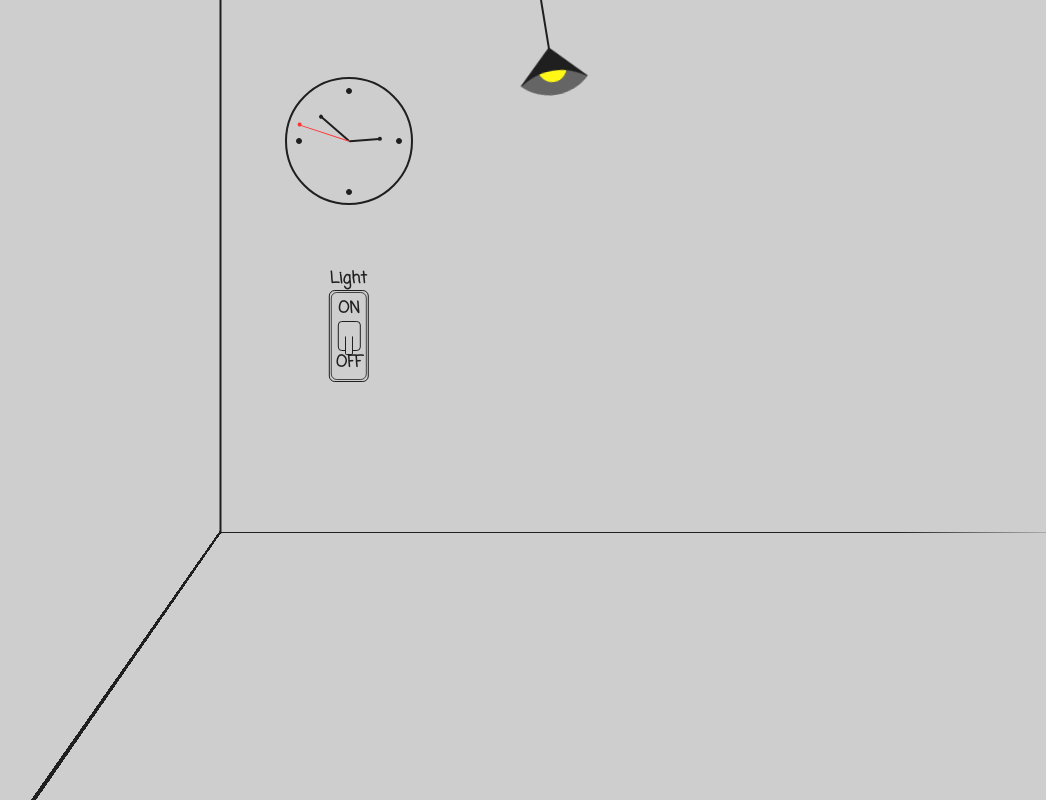
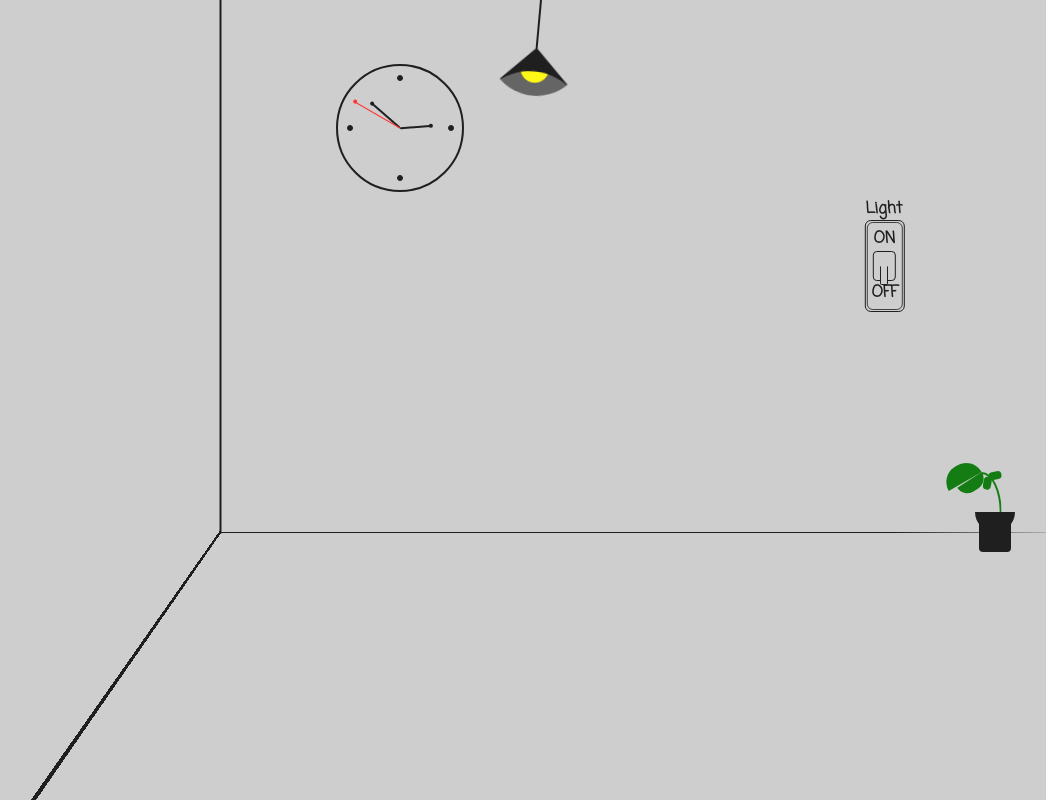
Before and after one commit to TohidEq/TohidEq, a Next.js app: page / in a window 1280 px wide. Shown: the top 800 px of the page, without its empty margins (99-1145 px from the left). Built offline with nearby package versions, Linux system fonts and the light colour scheme.

Commit message:
Create Plant (flytrap)

```diff
--- a/src/app/globals.css
+++ b/src/app/globals.css
@@ -119,6 +119,13 @@ body {
 }
 
 
+#room{
+  @apply
+  relative
+  overflow-x-hidden
+  h-screen;
+}
+
 
 
 
@@ -132,10 +139,19 @@ body {
 #clock{
   @apply -z-40
   absolute
-  left-[35%]
+  left-[39%]
   -translate-x-1/2
   top-[8%];
 }
+
+
+#plant{
+  @apply absolute
+  top-[64%]
+  right-[13%]
+  ;
+}
+
 
 
 #light{
@@ -145,9 +161,10 @@ body {
 
 #light__switch{
   @apply
-  left-[35%]
+  right-[20vw]
   -translate-x-1/2
-  top-[30%];
+  top-[39vh]
+  -translate-y-full;
 }
 
 
--- a/src/app/page.tsx
+++ b/src/app/page.tsx
@@ -1,10 +1,10 @@
 'use client';
-import ThemeToggle from '@/components/theme-toggle';
 import { useMounted } from '@/hooks/use-mounted';
 import { useTheme } from 'next-themes';
 import Wall from '@/components/wall/wall';
 import Clock from '../components/clock/clock';
 import Light from '../components/light/light';
+import Plant from '../components/plant/plant';
 
 export default function Home() {
 
@@ -15,16 +15,13 @@ export default function Home() {
     <div className="home" id="home">
       <main className="home__countainer">
         <div className="home__content">
-          <Wall />
-          <Clock />
-          <Light />
-          <br /><br /><br />
-          <div className="asd">
-            <span className='text-yellow-800'>
-              {mounted && theme}
-            </span>
+          <div id="room">
+            <Wall />
+            <Clock />
+            <Plant />
+            <Light />
           </div>
-          <ThemeToggle />
+
 
         </div>
       </main>
--- a/src/components/clock/clock.css
+++ b/src/components/clock/clock.css
@@ -50,17 +50,17 @@
 
 .clock__h span {
   @apply h-1 w-1 bg-black-2-light-source
-  shadow-[0_0_2px_2px_var(--night-light)];
+  shadow-[0_0_4px_2px_var(--night-light)];
 }
 
 .clock__m span {
   @apply h-1 w-1 bg-black-2-light-source
-  shadow-[0_0_2px_2px_var(--night-light)];
+  shadow-[0_0_4px_2px_var(--night-light)];
 }
 
 .clock__s span {
   @apply h-1 w-1  bg-only-redc
-  shadow-[0_0_2px_2px_var(--red-night-light)];
+  shadow-[0_0_4px_2px_var(--red-night-light)];
 }
 
 [data-theme='dark'] .clock__dots__3,
--- a/src/components/light/light.css
+++ b/src/components/light/light.css
@@ -161,12 +161,12 @@
 }
 .light__switch__key::after{
   @apply content-[""] absolute
-  w-[2px] h-[2px]
+  w-[31%] h-[14%]
   left-1/2
   -top-[2px]
   -translate-x-1/2
   bg-light-source
-  shadow-[0_0_2px_2px_var(--night-light)]
+  shadow-[0_0_8px_2px_var(--night-light)]
   rounded-full;
 }
 
--- /dev/null
+++ b/src/components/plant/plant.css
@@ -0,0 +1,126 @@
+@reference "../../app/globals.css";
+
+
+.plant{
+}
+
+.plant__container{
+}
+
+.plant__content{
+}
+
+.plant__pot{
+  @apply relative;
+}
+
+.plant__pot__container{
+  @apply relative
+  w-10 h-10
+  overflow-hidden;
+}
+
+.plant__pot__top{
+  @apply bg-foreground
+  absolute
+  w-full h-full bottom-1/2 left-0
+  rounded-full;
+}
+
+.plant__pot__bottom{
+  @apply bg-foreground
+  absolute
+  w-[80%] h-full
+  left-[10%] top-0
+  rounded-b-sm;
+}
+
+
+
+
+
+.plant__flower{
+  @apply absolute
+  w-1/2 h-full
+  left-0 bottom-full
+  translate-x-1/3
+  rounded-tr-[100%]
+  border-t-2 border-r-2 border-greenc
+  ;
+}
+
+/* Leafs */
+.plant__flower::before, .plant__flower::after{
+  @apply absolute content-[""] block
+  -top-[2%] left-[42%]
+  bg-greenc
+  origin-left
+  transition-all duration-200
+  w-[70%] h-[20%] rounded-full;
+
+}
+
+.plant__flower::after{
+  @apply rotate-[100deg];
+}
+.plant__flower::before{
+  @apply -rotate-12;
+}
+
+
+[data-theme='dark'] .plant__flower::after{
+  @apply left-[29%] top-[21%] scale-150;
+}
+[data-theme='dark'] .plant__flower::before{
+  @apply left-[109%] scale-150;
+}
+
+
+
+/* Head */
+
+.plant__flower__flytrap__head{
+  @apply absolute
+    w-full
+    h-full
+    bottom-[105%] left-[2%]
+    origin-bottom-left
+    -rotate-[120deg] transition-all duration-150;
+}
+
+[data-theme='dark'] .plant__flower__flytrap__head{
+  @apply -rotate-[20deg] scale-150;
+}
+
+
+.plant__flower__flytrap__upper-jaw{
+  @apply absolute block
+    w-full h-full
+    bottom-0 left-0
+    bg-greenc
+    rounded-r-full
+}
+
+.plant__flower__flytrap__lower-jaw{
+  @apply absolute block
+    w-[66%] h-[76%]
+    bottom-0 right-full
+    bg-greenc
+    rounded-l-full
+    origin-bottom-right
+    -rotate-3;
+}
+
+[data-theme='dark'] .plant__flower__flytrap__lower-jaw{
+  @apply -rotate-45
+}
+
+
+.plant__flower__flytrap__eye{
+  @apply absolute block
+    w-2 h-2
+    left-[35%] top-[34%]
+    rounded-full
+    shadow-[0_0_6px_2px_var(--red-night-light)]
+    bg-red-night-light;
+}
--- /dev/null
+++ b/src/components/plant/plant.tsx
@@ -0,0 +1,42 @@
+
+'use client';
+
+import { useTheme } from 'next-themes';
+import './plant.css';
+import { useMounted } from '@/hooks/use-mounted';
+
+export default function Plant() {
+  const { theme, setTheme, resolvedTheme } = useTheme();
+
+  const mounted = useMounted();
+  const toggleTheme = () => {
+    setTheme(resolvedTheme === 'dark' ? 'light' : 'dark');
+  };
+
+  return (
+<div className="plant" id="plant">
+  <div className="plant__container">
+    <div className="plant__content">
+      <div className="plant__pot">
+
+        <div className="plant__pot__container">
+          <span className="plant__pot__top"></span>
+          <span className="plant__pot__bottom"></span>
+        </div>
+
+        <div className="plant__flower">
+          <div className="plant__flower__flytrap">
+            <div className="plant__flower__flytrap__head">
+              <span className="plant__flower__flytrap__upper-jaw"></span>
+              <span className="plant__flower__flytrap__lower-jaw"></span>
+              <span className="plant__flower__flytrap__eye"></span>
+            </div>
+          </div>
+        </div>
+
+      </div>
+    </div>
+  </div>
+</div>
+  );
+}
```
